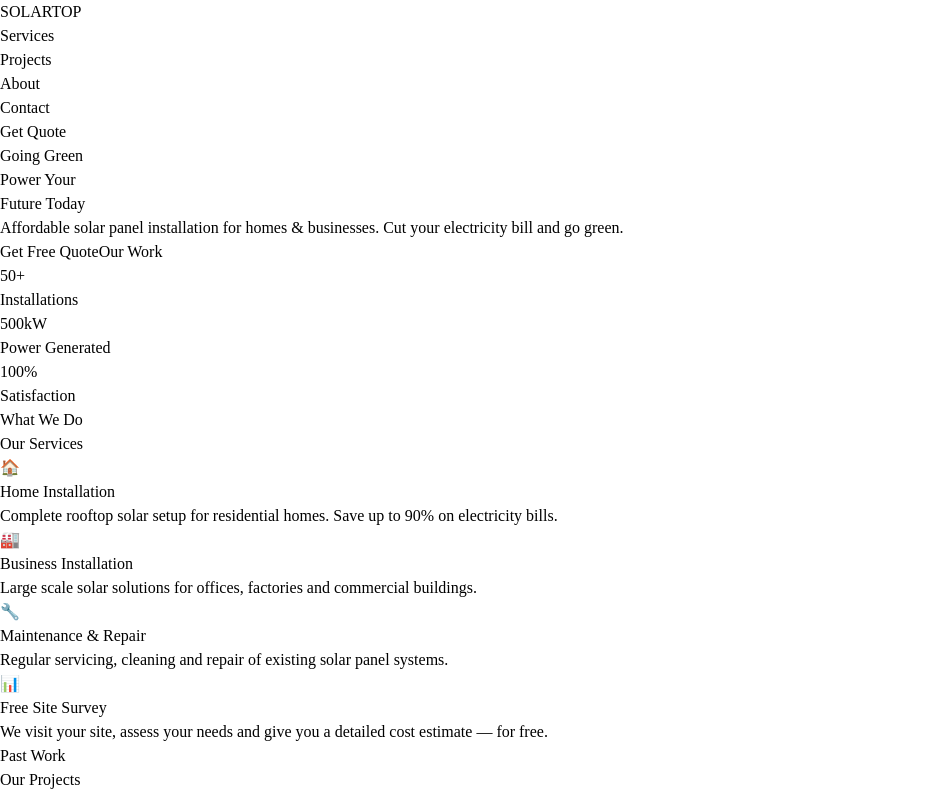
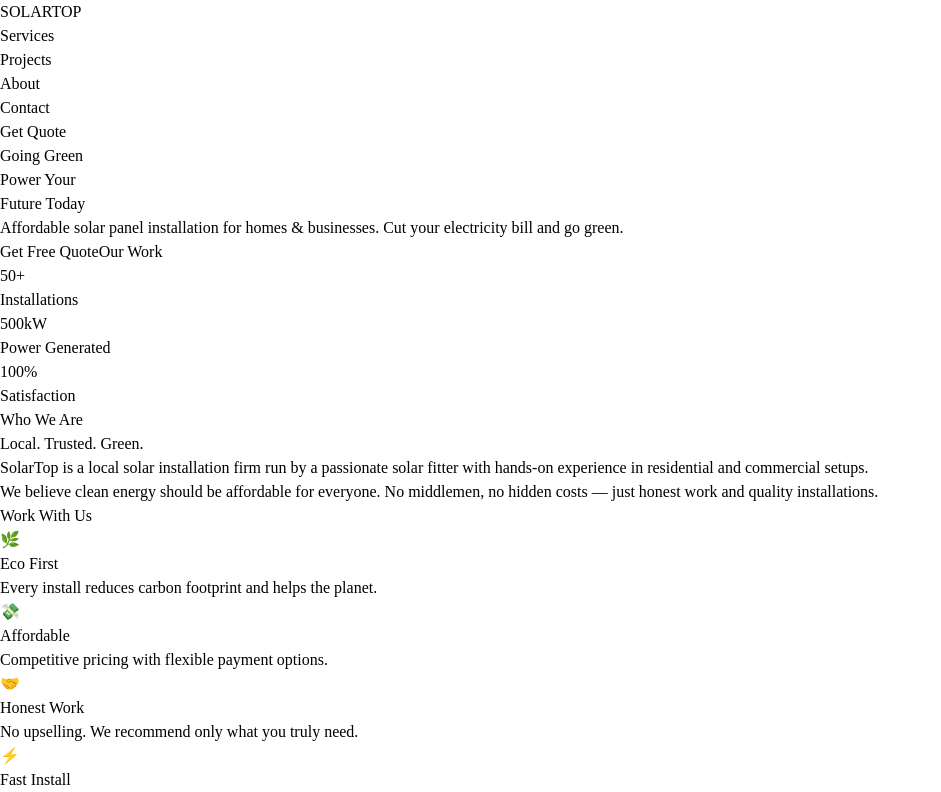
Before and after one commit to Aryan107rn/SolarTop_project, a React (Vite) app in the folder client/solartop/: page / in a window 1280 px wide. Shown: the top 792 px of the page, without its empty margins (0-941 px from the left). Built offline with nearby package versions, Linux system fonts and the light colour scheme.

Commit message:
added about.jsx

```diff
--- a/client/solartop/src/App.jsx
+++ b/client/solartop/src/App.jsx
@@ -2,13 +2,14 @@
 import Hero from './sections/Hero'
 import Services from './sections/Services'
 import Projects from './sections/Projects'
-// add <Projects /> after <Services />
+import About from './sections/About'
 
 export default function App() {
   return (
     <main className="bg-[#FEFCE8] text-[#1a2e1a] overflow-x-hidden">
       <Navbar />
       <Hero />
+      <About />
       <Services />
       <Projects />
     </main>
--- /dev/null
+++ b/client/solartop/src/sections/About.jsx
@@ -0,0 +1,61 @@
+import { motion } from 'framer-motion'
+
+export default function About() {
+  return (
+    <section id="about" className="py-28 px-6 bg-[#FAEDCB]">
+      <div className="max-w-5xl mx-auto grid grid-cols-1 md:grid-cols-2 gap-16 items-center">
+
+        {/* Left */}
+        <motion.div
+          initial={{ opacity: 0, x: -40 }}
+          whileInView={{ opacity: 1, x: 0 }}
+          viewport={{ once: true }}>
+
+          <p className="text-xs font-bold tracking-[.25em] uppercase text-[#F4B663] mb-3">Who We Are</p>
+          <h2 className="text-5xl font-black uppercase text-[#1a2e1a] leading-none mb-6">
+            Local. <span className="text-[#ACC6A8]">Trusted.</span> Green.
+          </h2>
+          <p className="text-[#7a9b7e] leading-relaxed mb-4">
+            SolarTop is a local solar installation firm run by a passionate solar fitter with hands-on experience in residential and commercial setups.
+          </p>
+          <p className="text-[#7a9b7e] leading-relaxed mb-8">
+            We believe clean energy should be affordable for everyone. No middlemen, no hidden costs — just honest work and quality installations.
+          </p>
+
+          <a href="#contact" className="bg-[#ACC6A8] text-[#1a2e1a] font-bold text-sm tracking-widest uppercase px-8 py-3 hover:bg-[#F4B663] transition-colors inline-block">
+            Work With Us
+          </a>
+        </motion.div>
+
+        {/* Right - values */}
+        <motion.div
+          initial={{ opacity: 0, x: 40 }}
+          whileInView={{ opacity: 1, x: 0 }}
+          viewport={{ once: true }}
+          className="flex flex-col gap-4">
+          {[
+            { icon: '🌿', title: 'Eco First', desc: 'Every install reduces carbon footprint and helps the planet.' },
+            { icon: '💸', title: 'Affordable', desc: 'Competitive pricing with flexible payment options.' },
+            { icon: '🤝', title: 'Honest Work', desc: 'No upselling. We recommend only what you truly need.' },
+            { icon: '⚡', title: 'Fast Install', desc: 'Most residential setups completed within 1-2 days.' },
+          ].map(({ icon, title, desc }, i) => (
+            <motion.div
+              key={title}
+              initial={{ opacity: 0, y: 20 }}
+              whileInView={{ opacity: 1, y: 0 }}
+              viewport={{ once: true }}
+              transition={{ delay: i * 0.1 }}
+              className="flex gap-4 items-start bg-[#FEFCE8] border border-[#ACC6A8]/30 p-5">
+              <span className="text-2xl">{icon}</span>
+              <div>
+                <h4 className="font-black uppercase text-[#1a2e1a] mb-1">{title}</h4>
+                <p className="text-sm text-[#7a9b7e]">{desc}</p>
+              </div>
+            </motion.div>
+          ))}
+        </motion.div>
+
+      </div>
+    </section>
+  )
+}
```
